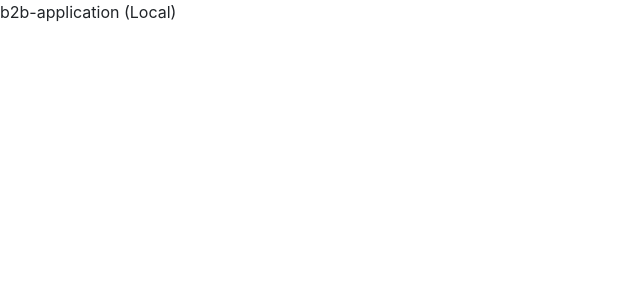
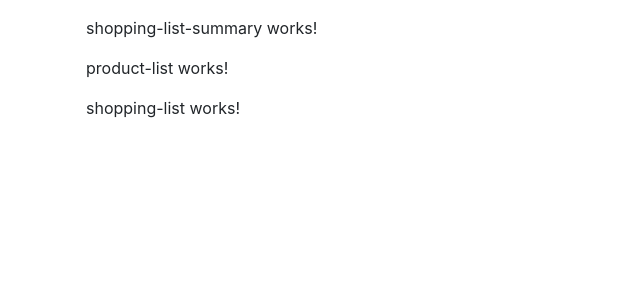
Before and after one commit to egmncyln/b2b-application, an Angular app: page / in a window 1280 px wide. Shown: the top 300 px of the page, without its empty margins (0-640 px from the left). Built offline with nearby package versions, Linux system fonts and the light colour scheme.

Commit message:
quantity-calculator comp is completed. app.comp.html is designed.

```diff
--- a/src/app/app.component.css
+++ b/src/app/app.component.css
@@ -0,0 +1,3 @@
+.container {
+  padding: 1rem;
+}
--- a/src/app/app.component.html
+++ b/src/app/app.component.html
@@ -1 +1,5 @@
-{{ appName }}
+<div class="container">
+    <app-shopping-list-summary></app-shopping-list-summary>
+    <app-product-list></app-product-list>
+    <app-shopping-list></app-shopping-list>
+</div>
--- a/src/app/components/quantity-calculator/quantity-calculator.component.css
+++ b/src/app/components/quantity-calculator/quantity-calculator.component.css
@@ -0,0 +1,4 @@
+input {
+  width: 2rem;
+  text-align: center;
+}
--- a/src/app/components/quantity-calculator/quantity-calculator.component.html
+++ b/src/app/components/quantity-calculator/quantity-calculator.component.html
@@ -1 +1,5 @@
-<p>quantity-calculator works!</p>
+<div class="btn-group" role="group">
+    <button class="btn btn-primary" (click)="onDecreaseQuantityClicked()">-</button>
+    <input [value]="value" disabled>
+    <button class="btn btn-primary" (click)="onIncreaseQuantityClicked()">+</button>
+</div>
--- a/src/app/components/quantity-calculator/quantity-calculator.component.ts
+++ b/src/app/components/quantity-calculator/quantity-calculator.component.ts
@@ -1,15 +1,23 @@
-import { Component, OnInit } from '@angular/core';
+import { Component, Input, Output, EventEmitter } from '@angular/core';
 
 @Component({
   selector: 'app-quantity-calculator',
   templateUrl: './quantity-calculator.component.html',
   styleUrls: ['./quantity-calculator.component.css']
 })
-export class QuantityCalculatorComponent implements OnInit {
+export class QuantityCalculatorComponent {
+  @Input() value: number = 1;
+
+  @Output() decreaseQuantity = new EventEmitter<void>();
+  @Output() increaseQuantity = new EventEmitter<void>();
 
   constructor() { }
 
-  ngOnInit(): void {
+  onDecreaseQuantityClicked() {
+    this.decreaseQuantity.emit();
   }
 
+  onIncreaseQuantityClicked() {
+    this.increaseQuantity.emit();
+  }
 }
```
